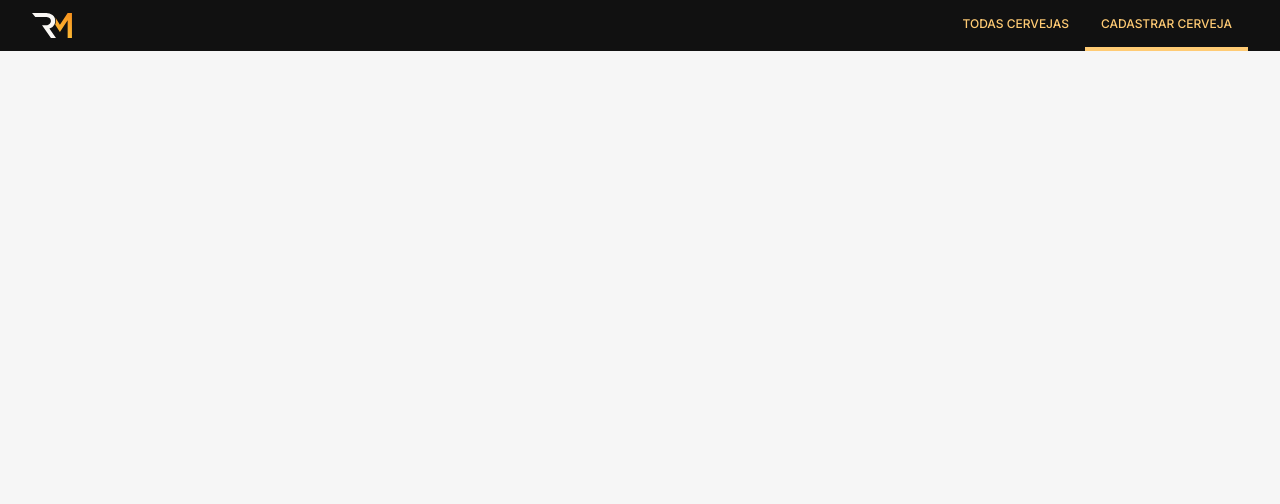
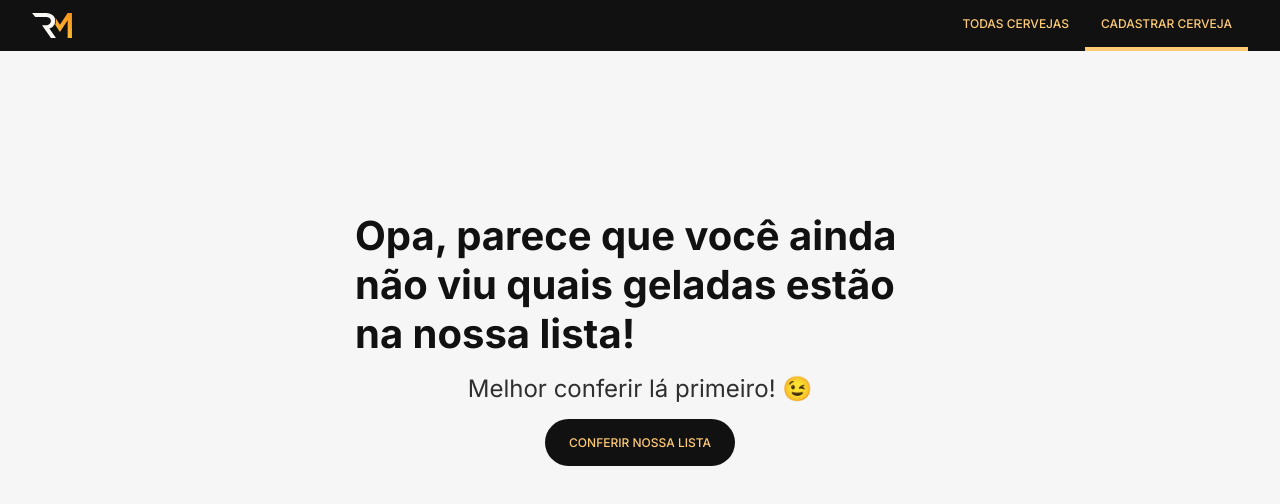
Before and after one commit to rafaelmartins92/punkapi, a React (Create React App) app: page /cadastrar-cerveja in a window 1280 px wide. Shown: the top 504 px of the page. Built offline with nearby package versions, Linux system fonts and the light colour scheme.

Commit message:
feat: create a page for condition case

```diff
--- a/src/App.js
+++ b/src/App.js
@@ -1,4 +1,4 @@
-import { useState } from "react";
+import { useEffect, useState } from "react";
 import { BrowserRouter, Routes, Route } from "react-router-dom";
 
 import GlobalStyle from "./styles/global";
@@ -10,6 +10,9 @@ import DetailsBeer from "./pages/DetailsBeer";
 import BeersContext from "./context";
 import Header from "./components/Header";
 
+import AOS from "aos";
+import "aos/dist/aos.css";
+
 function App() {
   const [beersList, setBeersList] = useState();
   const [inputVal, setInputValue] = useState({
@@ -17,6 +20,11 @@ function App() {
     image_url: "",
     name: "",
     description: "",
+  });
+
+  useEffect(() => {
+    AOS.init();
+    AOS.refresh();
   });
 
   return (
--- a/src/pages/AddBeer/index.js
+++ b/src/pages/AddBeer/index.js
@@ -48,6 +48,7 @@ function AddBeer() {
         value={{ beersList, setBeersList, inputVal, setInputValue }}
       >
         <Container>
+          {beersList ? (
             <FormContainer
               onSubmit={addNewBeer}
               data-aos="fade-up"
@@ -128,6 +129,18 @@ function AddBeer() {
                 </Buttons>
               </FormFields>
             </FormContainer>
+          ) : (
+            <FormContainer data-aos="fade-up" data-aos-duration="2000">
+              <FormTitle>
+                Opa, parece que você ainda não viu quais geladas estão na nossa
+                lista!
+              </FormTitle>
+              <FormSubtitle>Melhor conferir lá primeiro! 😉</FormSubtitle>
+              <Button to="/" className="primary">
+                Conferir nossa lista
+              </Button>
+            </FormContainer>
+          )}
         </Container>
       </BeersContext.Provider>
     </>
```
Lines whose indentation alone changed are shown as unchanged.
